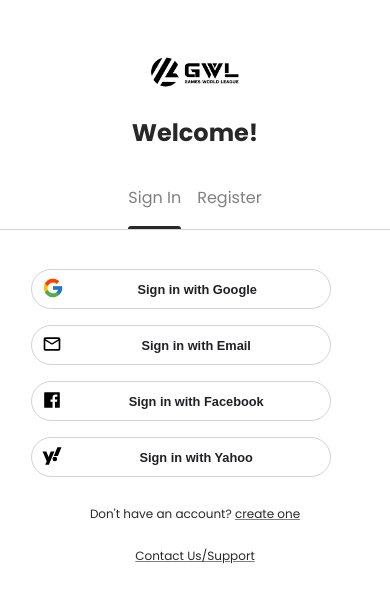
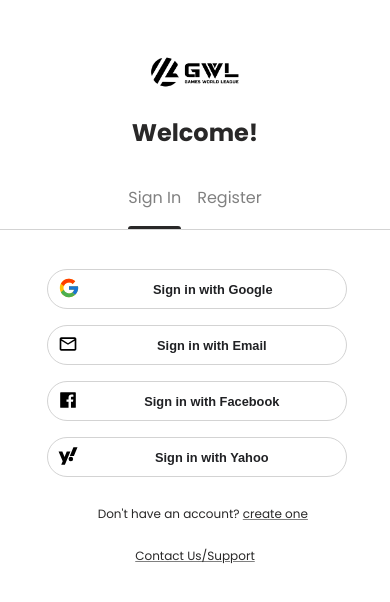
Before and after one commit to Femtech-web/GWL-Signup, a React (Vite) app: page / in a window 390 px wide. Shown: the top 602 px of the page. Built offline with nearby package versions, Linux system fonts and the light colour scheme.

Commit message:
fixed a style

```diff
--- a/src/index.css
+++ b/src/index.css
@@ -100,6 +100,7 @@
 
 .btns_container{
   display: flex;
+  overflow-x: hidden;
   flex-direction: column;
   padding: 10% 8%;
   padding-left: 12%;
@@ -142,7 +143,4 @@
     transform: translateY(-50%);
   }
 
-  .btns_container{
-    padding-left: 8%;
-  }
 }
```
